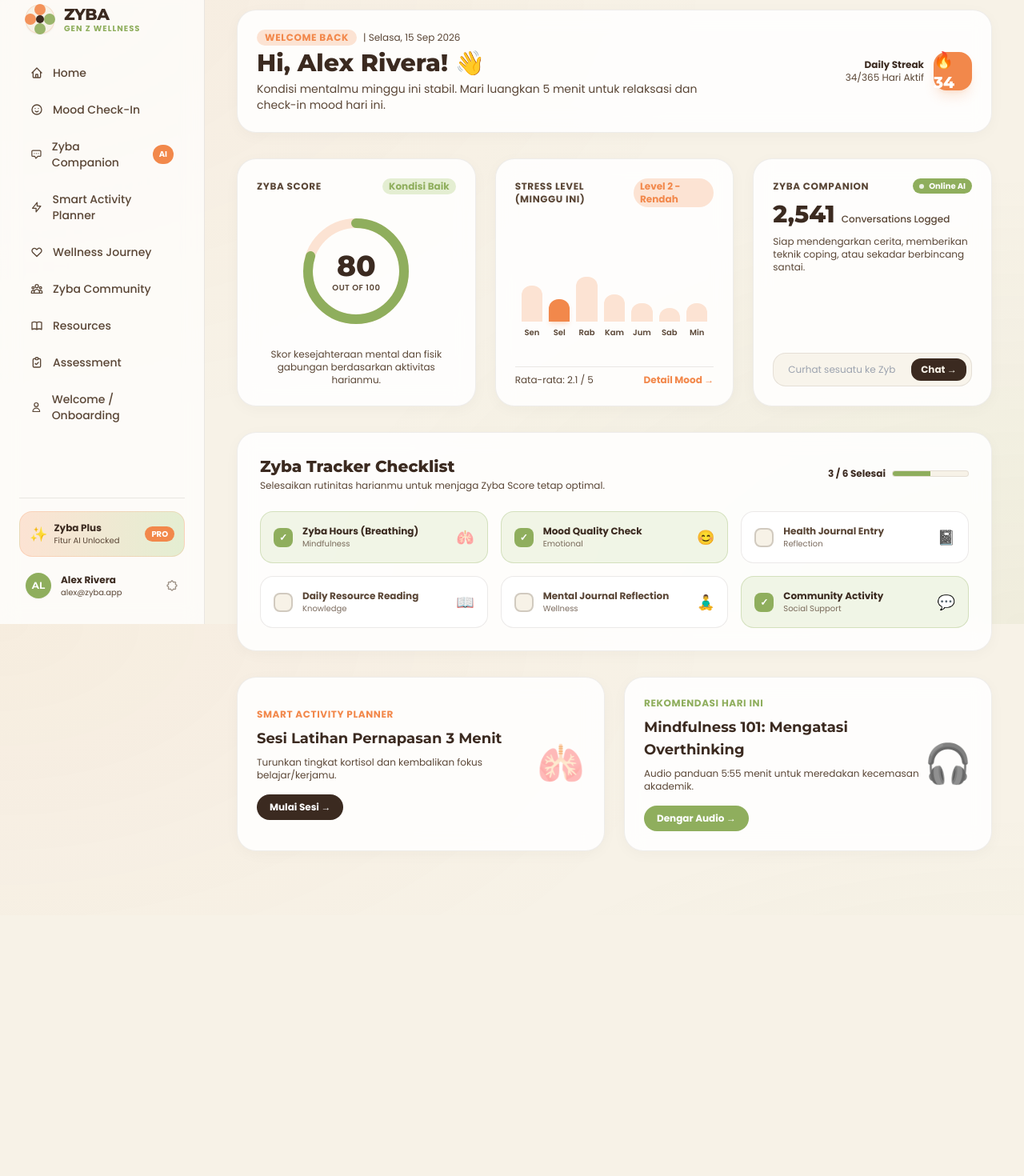
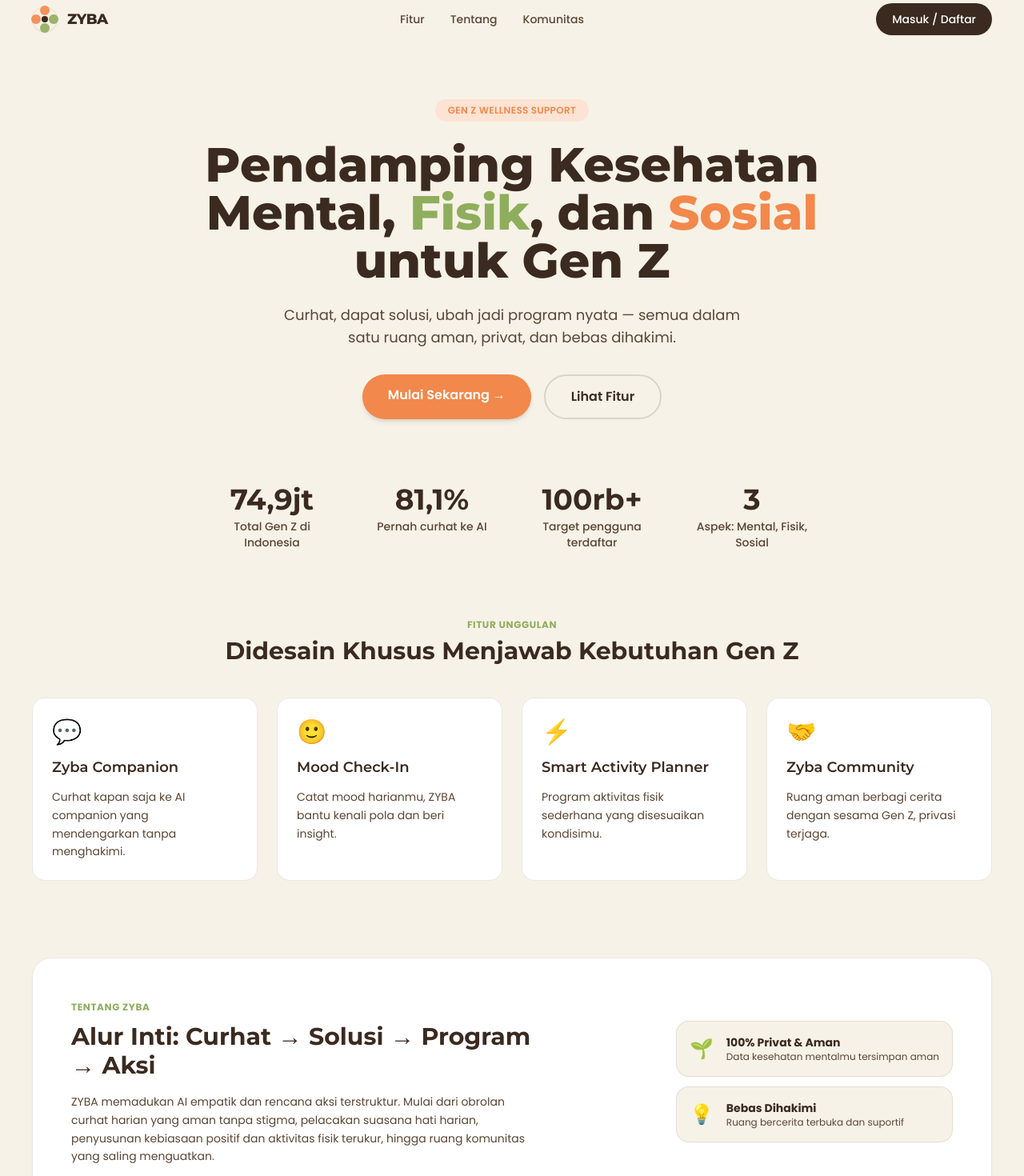
Before and after one commit to syauqiazka/zyba, a Next.js app: page / in a window 1280 px wide. Shown: the part 20-1490 px from the top of the page at 80% size. Before the commit the page ends 1164 px from the top, so only its background shows below. Built offline with nearby package versions, Linux system fonts and the light colour scheme.

Commit message:
feat(landing): replace direct dashboard render with public landing page

```diff
--- a/src/app/ClientLayout.tsx
+++ b/src/app/ClientLayout.tsx
@@ -84,18 +84,24 @@ export default function ClientLayout({ children }: { children: React.ReactNode }
     return <OnboardingPage />;
   }
 
+  if (pathname === "/") {
     return (
-    <>
+      <Suspense fallback={<PageLoadingFallback />}>
+        {children}
+      </Suspense>
+    );
+  }
+
+  return (
     <div className="flex">
       <Suspense fallback={<SidebarSkeleton />}>
         <Sidebar />
       </Suspense>
-        <main className="flex-1 max-w-[1280px] mx-auto px-10 py-8">
+      <main className="flex-1 max-w-[1280px] mx-auto px-10 py-8 min-w-0">
         <Suspense fallback={<PageLoadingFallback />}>
           {children}
         </Suspense>
       </main>
     </div>
-    </>
   );
 }
--- a/src/app/page.tsx
+++ b/src/app/page.tsx
@@ -1,5 +1,209 @@
-import DashboardPage from "./dashboard/page";
+import Link from "next/link";
 
-export default function RootPage() {
-  return <DashboardPage />;
+const STATS = [
+  { value: "74,9jt", label: "Total Gen Z di Indonesia" },
+  { value: "81,1%", label: "Pernah curhat ke AI" },
+  { value: "100rb+", label: "Target pengguna terdaftar" },
+  { value: "3", label: "Aspek: Mental, Fisik, Sosial" },
+];
+
+const FEATURES = [
+  {
+    title: "Zyba Companion",
+    desc: "Curhat kapan saja ke AI companion yang mendengarkan tanpa menghakimi.",
+    icon: "💬",
+    href: "/companion",
+  },
+  {
+    title: "Mood Check-In",
+    desc: "Catat mood harianmu, ZYBA bantu kenali pola dan beri insight.",
+    icon: "🙂",
+    href: "/mood-check-in",
+  },
+  {
+    title: "Smart Activity Planner",
+    desc: "Program aktivitas fisik sederhana yang disesuaikan kondisimu.",
+    icon: "⚡",
+    href: "/activity",
+  },
+  {
+    title: "Zyba Community",
+    desc: "Ruang aman berbagi cerita dengan sesama Gen Z, privasi terjaga.",
+    icon: "🤝",
+    href: "/community",
+  },
+];
+
+export default function LandingPage() {
+  return (
+    <div className="min-h-screen bg-cream text-brown-900 selection:bg-orange-100 selection:text-orange-500">
+      {/* Public Header */}
+      <header className="flex items-center justify-between px-6 md:px-10 py-6 max-w-[1280px] mx-auto">
+        <div className="flex items-center gap-3">
+          {/* 4-petal floral logomark resmi ZYBA */}
+          <div className="relative w-8 h-8 flex items-center justify-center rounded-2xl bg-cream border border-orange-500/20 shadow-sm">
+            <div className="absolute w-3 h-3 rounded-full bg-orange-500 -top-0.5 left-1/2 -translate-x-1/2 opacity-90" />
+            <div className="absolute w-3 h-3 rounded-full bg-green-500 -bottom-0.5 left-1/2 -translate-x-1/2 opacity-90" />
+            <div className="absolute w-3 h-3 rounded-full bg-orange-500 -left-0.5 top-1/2 -translate-y-1/2 opacity-90" />
+            <div className="absolute w-3 h-3 rounded-full bg-green-500 -right-0.5 top-1/2 -translate-y-1/2 opacity-90" />
+            <div className="w-2 h-2 rounded-full bg-brown-900 z-10" />
+          </div>
+          <div className="flex flex-col">
+            <span className="font-display font-extrabold text-lg tracking-tight text-brown-900">
+              ZYBA
+            </span>
+          </div>
+        </div>
+
+        <nav className="hidden md:flex items-center gap-8 text-sm font-medium text-brown-700">
+          <a href="#fitur" className="hover:text-orange-500 transition-colors">
+            Fitur
+          </a>
+          <a href="#tentang" className="hover:text-orange-500 transition-colors">
+            Tentang
+          </a>
+          <a href="#komunitas" className="hover:text-orange-500 transition-colors">
+            Komunitas
+          </a>
+        </nav>
+
+        <div className="flex items-center gap-3">
+          <Link
+            href="/onboarding"
+            className="rounded-pill bg-brown-900 text-white px-5 py-2.5 text-sm font-medium hover:bg-orange-500 transition-colors shadow-sm"
+          >
+            Masuk / Daftar
+          </Link>
+        </div>
+      </header>
+
+      {/* Hero Section */}
+      <section className="max-w-[1280px] mx-auto px-6 md:px-10 pt-14 pb-20 text-center flex flex-col items-center">
+        <span className="inline-block rounded-pill bg-orange-100 text-orange-500 text-xs font-semibold px-4 py-1.5 mb-6 tracking-wide">
+          GEN Z WELLNESS SUPPORT
+        </span>
+
+        <h1 className="font-display font-extrabold text-4xl sm:text-5xl md:text-6xl leading-tight max-w-3xl text-brown-900">
+          Pendamping Kesehatan Mental, <span className="text-green-500">Fisik</span>, dan{" "}
+          <span className="text-orange-500">Sosial</span> untuk Gen Z
+        </h1>
+
+        <p className="mt-6 text-brown-700 text-base md:text-lg max-w-xl leading-relaxed">
+          Curhat, dapat solusi, ubah jadi program nyata — semua dalam satu ruang aman, privat, dan bebas dihakimi.
+        </p>
+
+        <div className="mt-8 flex flex-col sm:flex-row gap-4">
+          <Link
+            href="/onboarding"
+            className="rounded-pill bg-orange-500 text-white px-8 py-3.5 font-semibold hover:opacity-90 transition-opacity shadow-md"
+          >
+            Mulai Sekarang →
+          </Link>
+          <a
+            href="#fitur"
+            className="rounded-pill border-2 border-brown-900/15 px-8 py-3.5 font-semibold hover:bg-white transition-colors"
+          >
+            Lihat Fitur
+          </a>
+        </div>
+
+        {/* Stat Row */}
+        <div className="mt-20 grid grid-cols-2 md:grid-cols-4 gap-8 w-full max-w-3xl">
+          {STATS.map((s) => (
+            <div key={s.label} className="flex flex-col items-center">
+              <span className="font-display font-bold text-3xl md:text-4xl text-brown-900">
+                {s.value}
+              </span>
+              <span className="text-xs md:text-sm text-brown-700 mt-1 text-center font-medium">
+                {s.label}
+              </span>
+            </div>
+          ))}
+        </div>
+      </section>
+
+      {/* Grid Fitur (4 kartu, 1 baris di desktop) */}
+      <section id="fitur" className="max-w-[1280px] mx-auto px-6 md:px-10 pb-24">
+        <div className="text-center mb-10">
+          <span className="text-xs font-bold text-green-500 uppercase tracking-wider">
+            Fitur Unggulan
+          </span>
+          <h2 className="font-display font-bold text-2xl md:text-3xl text-brown-900 mt-1">
+            Didesain Khusus Menjawab Kebutuhan Gen Z
+          </h2>
+        </div>
+
+        <div className="grid grid-cols-1 md:grid-cols-2 lg:grid-cols-4 gap-6">
+          {FEATURES.map((f) => (
+            <div
+              key={f.title}
+              className="bg-white rounded-2xl p-6 border border-brown-900/10 flex flex-col gap-3 hover:border-orange-500/40 hover:shadow-md transition-all"
+            >
+              <span className="text-3xl" aria-hidden="true">
+                {f.icon}
+              </span>
+              <h3 className="font-display font-semibold text-lg text-brown-900">
+                {f.title}
+              </h3>
+              <p className="text-sm text-brown-700 leading-relaxed">
+                {f.desc}
+              </p>
+            </div>
+          ))}
+        </div>
+      </section>
+
+      {/* Section Tentang */}
+      <section id="tentang" className="max-w-[1280px] mx-auto px-6 md:px-10 pb-20">
+        <div className="bg-white rounded-3xl p-8 md:p-12 border border-brown-900/10 flex flex-col md:flex-row items-center justify-between gap-8 shadow-sm">
+          <div className="max-w-xl">
+            <span className="text-xs font-bold text-green-500 uppercase tracking-wider">
+              Tentang ZYBA
+            </span>
+            <h2 className="font-display font-bold text-2xl md:text-3xl mt-2 text-brown-900">
+              Alur Inti: Curhat → Solusi → Program → Aksi
+            </h2>
+            <p className="mt-4 text-sm text-brown-700 leading-relaxed">
+              ZYBA memadukan AI empatik dan rencana aksi terstruktur. Mulai dari obrolan curhat harian yang aman tanpa stigma, pelacakan suasana hati harian, penyusunan kebiasaan positif dan aktivitas fisik terukur, hingga ruang komunitas yang saling menguatkan.
+            </p>
+          </div>
+
+          <div className="flex flex-col gap-3 shrink-0 w-full md:w-auto">
+            <div className="flex items-center gap-4 bg-cream p-4 rounded-2xl border border-brown-900/10">
+              <span className="text-2xl">🌱</span>
+              <div>
+                <p className="font-bold text-sm text-brown-900">100% Privat & Aman</p>
+                <p className="text-xs text-brown-700">Data kesehatan mentalmu tersimpan aman</p>
+              </div>
+            </div>
+            <div className="flex items-center gap-4 bg-cream p-4 rounded-2xl border border-brown-900/10">
+              <span className="text-2xl">💡</span>
+              <div>
+                <p className="font-bold text-sm text-brown-900">Bebas Dihakimi</p>
+                <p className="text-xs text-brown-700">Ruang bercerita terbuka dan suportif</p>
+              </div>
+            </div>
+          </div>
+        </div>
+      </section>
+
+      {/* CTA Footer Section */}
+      <section id="komunitas" className="bg-green-100 py-16 px-6 md:px-10 text-center">
+        <div className="max-w-2xl mx-auto flex flex-col items-center">
+          <h2 className="font-display font-bold text-2xl md:text-3xl text-brown-900 leading-snug">
+            Kamu nggak sendirian. ZYBA ada untuk dengarkan ceritamu.
+          </h2>
+          <p className="text-sm text-brown-700 mt-3 max-w-md">
+            Mulai langkah kecilmu menuju kesehatan mental, fisik, dan sosial yang lebih seimbang hari ini.
+          </p>
+          <Link
+            href="/onboarding"
+            className="inline-block mt-6 rounded-pill bg-brown-900 text-white px-8 py-3.5 font-semibold hover:opacity-90 transition-opacity shadow-md"
+          >
+            Gabung Gratis →
+          </Link>
+        </div>
+      </section>
+    </div>
+  );
 }
```
Lines whose indentation alone changed are shown as unchanged.
